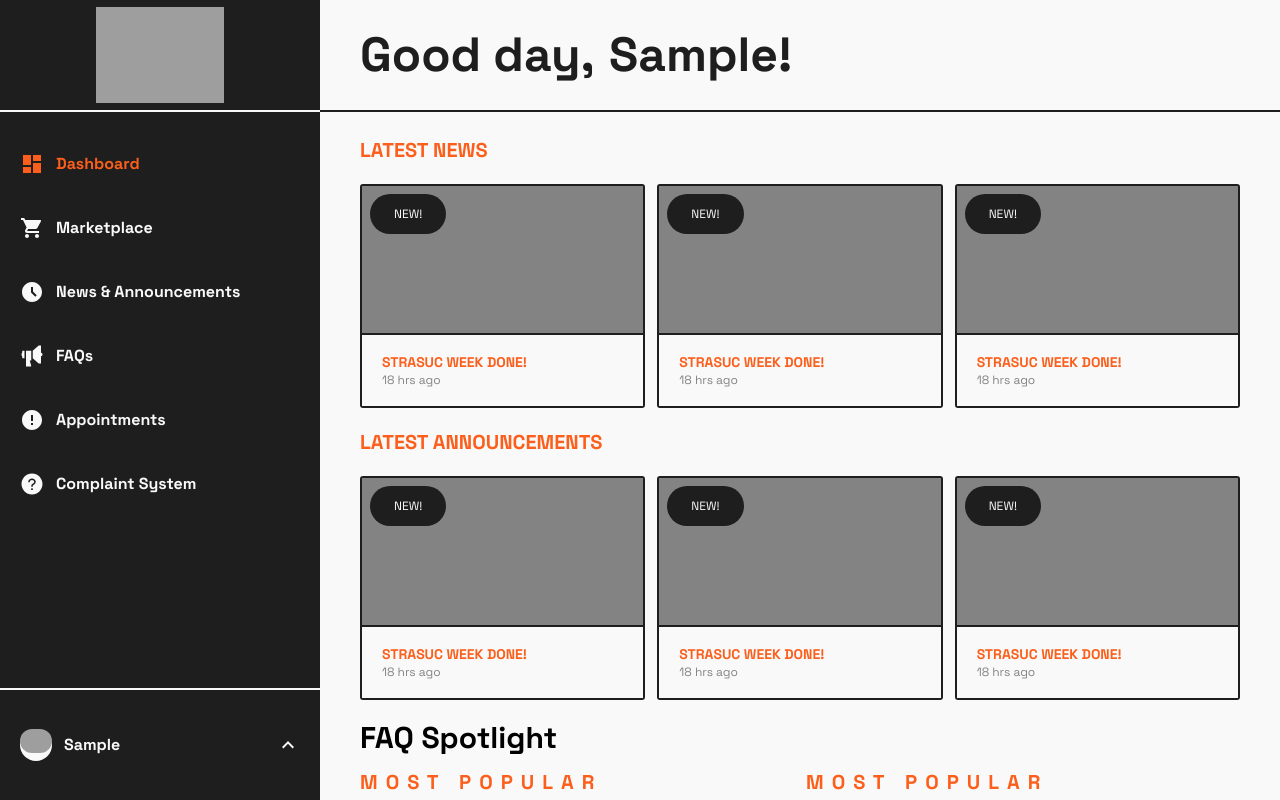
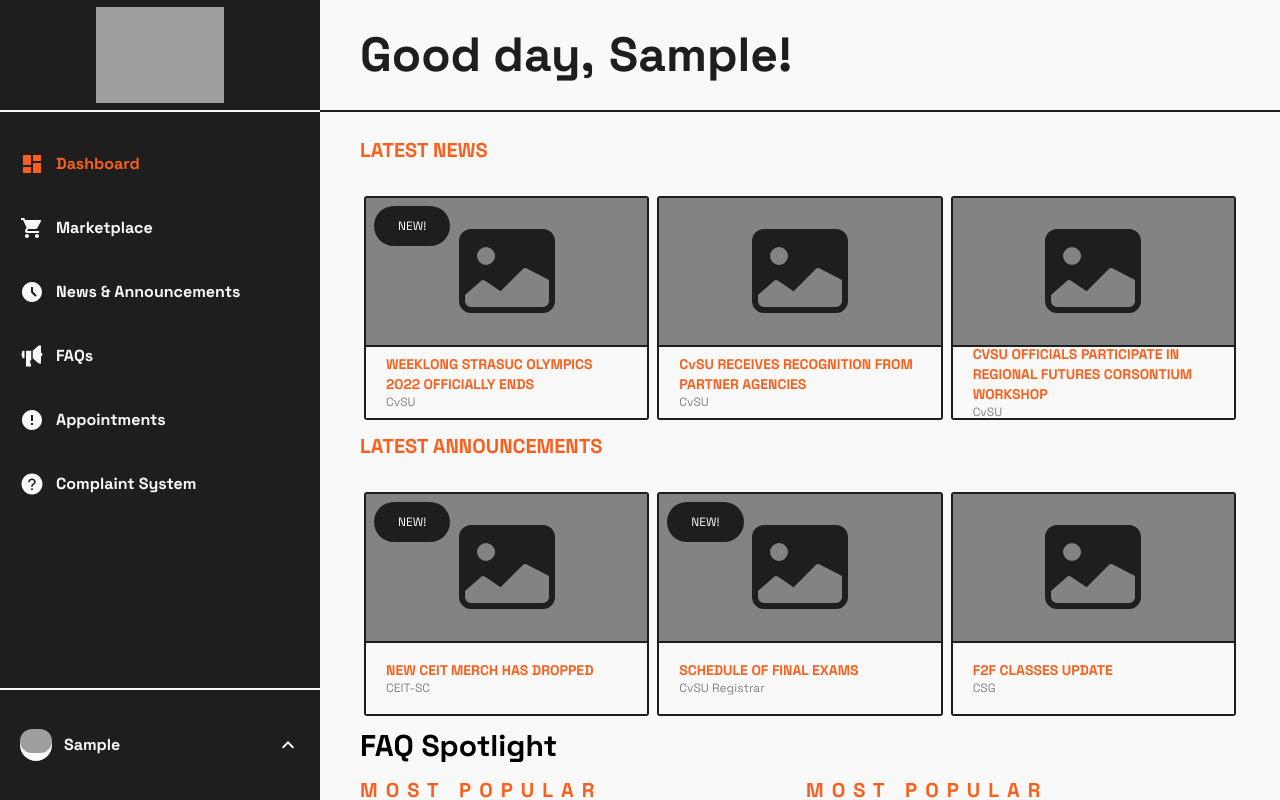
Before and after one commit to aaronjoshuaespinosa/WingMan-App, a React (Create React App) app in the folder frontend/: page /dashboard in a window 1280 px wide. Shown: the top 800 px of the page. Built offline with nearby package versions, Linux system fonts and the light colour scheme; sample sign-in values are in the browser's storage; grey boxes are pictures that could not be loaded.

Commit message:
News & Announcements update

```diff
--- a/frontend/src/components/FaqDetails.js
+++ b/frontend/src/components/FaqDetails.js
@@ -14,10 +14,10 @@ const FaqDetails = (props) => {
     const email = `${user.email}`
     const username = `${user.data.username}`
     const [description, setDescription] = useState('')
-    const comments = [{username, email, description}]
+    const comments = [{ username, email, description }]
     const [error, setError] = useState('')
 
-    const handleSubmit = async(e) => {
+    const handleSubmit = async (e) => {
         e.preventDefault()
         const faqs = { comments }
 
--- a/frontend/src/components/NACard.js
+++ b/frontend/src/components/NACard.js
@@ -1,19 +1,31 @@
 import React from 'react'
+import { BsFillImageFill } from "react-icons/bs";
 
-const NACard = () => {
+const NACard = (props) => {
+
+    const { name, author, bool, link } = props
+
     return (
         <>
-            <div className='w-full h-56 rounded-[3px] border-[2px] border-blk my-[12px] after: cursor-pointer transition-all ease-in-out duration-[0.1s] hover:drop-shadow-hoverShadow'>
-                <div className='absolute bg-blk mt-2 ml-2 rounded-full flex flex-col'>
-                    <p className='text-wht px-6 py-3 text-xs'>NEW!</p>
-                </div>
-                <div className='bg-light-gry h-2/3 w-full'></div>
-                <div className='bg-wht h-1/3 w-full border-t-[2px] border-blk'>
-                    <div className='w-full h-full flex flex-col justify-center px-5'>
-                        <p className='text-orng font-bold text-sm hover:underline'>STRASUC WEEK DONE!</p>
-                        <p className='text-light-gry text-xs'>18 hrs ago</p>
+            <div className='w-full h-56 rounded-[3px] border-[2px] border-blk after: cursor-pointer transition-all ease-in-out duration-[0.1s]'>
+                <a href={link} target="_blank">
+                    <div
+                        style={bool ? { display: "block" } : { display: "none" }}
+                        className='absolute bg-blk mt-2 ml-2 rounded-full flex flex-col'>
+                        <p className='text-wht px-6 py-3 text-xs'>NEW!</p>
                     </div>
-                </div>
+
+                    <div className='bg-light-gry text-blk h-2/3 w-full flex items-center justify-center transition-all ease-in-out duration-[0.2s] text-8xl hover:text-9xl'>
+                        <BsFillImageFill />
+                    </div>
+
+                    <div className='bg-wht h-1/3 w-full border-t-[2px] border-blk'>
+                        <div className='w-full h-full flex flex-col justify-center px-5'>
+                            <p className='text-orng font-bold text-sm hover:underline'>{name}</p>
+                            <p className='text-light-gry text-xs'>{author}</p>
+                        </div>
+                    </div>
+                </a>
             </div>
         </>
     )
--- a/frontend/src/constants/index.js
+++ b/frontend/src/constants/index.js
@@ -190,16 +190,16 @@ export const devs = [
         name: "AJ Espinosa",
         role1: "Frontend Developer",
         role2: "UX/UI Designer",
-        twtrIcon: <BsTwitter/>,
+        twtrIcon: <BsTwitter />,
         twtrLink: "https://twitter.com/_eyrooonnn",
         twtrState: true,
-        fbIcon: <BsFacebook/>,
+        fbIcon: <BsFacebook />,
         fbLink: "https://www.facebook.com/eyrooonnn",
         fbState: true,
-        igIcon: <BsInstagram/>,
+        igIcon: <BsInstagram />,
         igLink: "https://www.instagram.com/_eyrooonnn/",
         igState: true,
-        ghIcon: <BsGithub/>,
+        ghIcon: <BsGithub />,
         ghLink: "https://github.com/eyrooonnn",
         ghState: true,
     },
@@ -209,16 +209,16 @@ export const devs = [
         name: "Bernard Sarroca",
         role1: "Backend Developer",
         role2: "Database Admin",
-        twtrIcon: <BsTwitter/>,
+        twtrIcon: <BsTwitter />,
         twtrLink: "",
         twtrState: false,
-        fbIcon: <BsFacebook/>,
+        fbIcon: <BsFacebook />,
         fbLink: "https://www.facebook.com/bernarddddd",
         fbState: true,
-        igIcon: <BsInstagram/>,
+        igIcon: <BsInstagram />,
         igLink: "https://www.instagram.com/i.am.nards/",
         igState: true,
-        ghIcon: <BsGithub/>,
+        ghIcon: <BsGithub />,
         ghLink: "https://github.com/iamnards",
         ghState: true,
     },
@@ -228,16 +228,16 @@ export const devs = [
         name: "Charles Camantigue",
         role1: "Project Manager",
         role2: "QA Manager",
-        twtrIcon: <BsTwitter/>,
+        twtrIcon: <BsTwitter />,
         twtrLink: "",
         twtrState: false,
-        fbIcon: <BsFacebook/>,
+        fbIcon: <BsFacebook />,
         fbLink: "https://www.facebook.com/Charles.Hiei",
         fbState: true,
-        igIcon: <BsInstagram/>,
+        igIcon: <BsInstagram />,
         igLink: "https://www.instagram.com/chrls.hiei/",
         igState: true,
-        ghIcon: <BsGithub/>,
+        ghIcon: <BsGithub />,
         ghLink: "",
         ghState: false,
     },
@@ -283,3 +283,159 @@ export const adminNav = [
         link: "/admin/complaints",
     },
 ]
+
+export const news = [
+    {
+        id: 0,
+        name: "WEEKLONG STRASUC OLYMPICS 2022 OFFICIALLY ENDS",
+        author: "CvSU",
+        link: "https://cvsu.edu.ph/2022/12/29/weeklong-strasuc-olympics-2022-officially-ends/",
+        new: true,
+        img: "",
+    },
+    {
+        id: 1,
+        name: "CvSU RECEIVES RECOGNITION FROM PARTNER AGENCIES",
+        author: "CvSU",
+        link: "https://cvsu.edu.ph/2022/12/29/cvsu-receives-recognition-from-partner-agencies/",
+        new: false,
+        img: "",
+    },
+    {
+        id: 2,
+        name: "CVSU OFFICIALS PARTICIPATE IN REGIONAL FUTURES CORSONTIUM WORKSHOP",
+        author: "CvSU",
+        link: "https://cvsu.edu.ph/2022/12/29/cvsu-officials-participate-in-regional-futures-consortium-workshop/",
+        new: false,
+        img: "",
+    },
+    {
+        id: 3,
+        name: "CvSU HOSTS 2ND SEASEC",
+        author: "CvSU",
+        link: "https://cvsu.edu.ph/2022/12/29/cvsu-hosts-2nd-seacec/",
+        new: false,
+        img: "",
+    },
+    {
+        id: 4,
+        name: "CON STARTS LIMITED F2F CLASSES",
+        author: "CvSU",
+        link: "https://cvsu.edu.ph/2022/03/09/college-of-nursing-starts-limited-f2f-classes/",
+        new: false,
+        img: "",
+    },
+    {
+        id: 5,
+        name: "CvSU WINS 4 MEDALS IN NATIONAL KARATE TOURNAMENT",
+        author: "CvSU",
+        link: "https://cvsu.edu.ph/2021/10/29/cvsu-wins-4-medals-in-national-karate-tournament/",
+        new: false,
+        img: "",
+    },
+]
+
+export const firstNews = [
+    {
+        id: 0,
+        name: "WEEKLONG STRASUC OLYMPICS 2022 OFFICIALLY ENDS",
+        author: "CvSU",
+        link: "https://cvsu.edu.ph/2022/12/29/weeklong-strasuc-olympics-2022-officially-ends/",
+        new: true,
+        img: "",
+    },
+    {
+        id: 1,
+        name: "CvSU RECEIVES RECOGNITION FROM PARTNER AGENCIES",
+        author: "CvSU",
+        link: "https://cvsu.edu.ph/2022/12/29/cvsu-receives-recognition-from-partner-agencies/",
+        new: false,
+        img: "",
+    },
+    {
+        id: 2,
+        name: "CVSU OFFICIALS PARTICIPATE IN REGIONAL FUTURES CORSONTIUM WORKSHOP",
+        author: "CvSU",
+        link: "https://cvsu.edu.ph/2022/12/29/cvsu-officials-participate-in-regional-futures-consortium-workshop/",
+        new: false,
+        img: "",
+    },
+]
+
+export const announcements = [
+    {
+        id: 0,
+        name: "NEW CEIT MERCH HAS DROPPED",
+        author: "CEIT-SC",
+        link: "https://www.facebook.com/ceitsc.cvsumain/posts/pfbid02aRfqngEKG5Mx2i8WtmMtWzo4a8DrJPtrw7gZE5jJVKEvbqJEcvFfy4hFVQevRmxMl",
+        new: true,
+        img: ""
+    },
+    {
+        id: 1,
+        name: "SCHEDULE OF FINAL EXAMS",
+        author: "CvSU Registrar",
+        link: "https://www.facebook.com/photo/?fbid=643095704281568&set=a.565284382062701",
+        new: true,
+        img: ""
+    },
+    {
+        id: 2,
+        name: "F2F CLASSES UPDATE",
+        author: "CSG",
+        link: "https://www.facebook.com/cvsu.csgmain/photos/a.2088723401169486/8612303998811361/",
+        new: false,
+        img: ""
+    },
+    {
+        id: 3,
+        name: "APPLICATION FOR ISKO'T ISKA NI CSG 2023",
+        author: "CSG",
+        link: "https://www.facebook.com/cvsu.csgmain/posts/pfbid0bi9qmMVsgPTjBFYKsuXpnTPDy29NrMnDnprX535djGiEjSDK2U47Zc2wpxhTsRfAl",
+        new: false,
+        img: ""
+    },
+    {
+        id: 4,
+        name: "DONATION OF TALENTS",
+        author: "CSSO",
+        link: "https://www.facebook.com/CSSO2016/posts/pfbid0AiPX2wPhaKcgGoyXusHDjVWWdGTVBvo2SqP5pyVizp3TyAxmccW6hFsJK4bJDrBFl",
+        new: false,
+        img: ""
+    },
+    {
+        id: 5,
+        name: "EXTENDED ORG SHIRT PRE-ORDER",
+        author: "CSSO",
+        link: "https://www.facebook.com/CSSO2016/posts/pfbid02EqmzfxsX8SZTocgaXnzGfQ7AW2Z4gysSrQgxRFmfFPrqCNK2GKwgqQHBNx6Qwo8el",
+        new: false,
+        img: ""
+    },
+]
+
+export const firstAnnouncements = [
+    {
+        id: 0,
+        name: "NEW CEIT MERCH HAS DROPPED",
+        author: "CEIT-SC",
+        link: "https://www.facebook.com/ceitsc.cvsumain/posts/pfbid02aRfqngEKG5Mx2i8WtmMtWzo4a8DrJPtrw7gZE5jJVKEvbqJEcvFfy4hFVQevRmxMl",
+        new: true,
+        img: ""
+    },
+    {
+        id: 1,
+        name: "SCHEDULE OF FINAL EXAMS",
+        author: "CvSU Registrar",
+        link: "https://www.facebook.com/photo/?fbid=643095704281568&set=a.565284382062701",
+        new: true,
+        img: ""
+    },
+    {
+        id: 2,
+        name: "F2F CLASSES UPDATE",
+        author: "CSG",
+        link: "https://www.facebook.com/cvsu.csgmain/photos/a.2088723401169486/8612303998811361/",
+        new: false,
+        img: ""
+    },
+]
--- a/frontend/src/pages/Dashboard.js
+++ b/frontend/src/pages/Dashboard.js
@@ -3,6 +3,7 @@ import { setToggle } from '../features/navSlice'
 import { useDispatch, useSelector } from 'react-redux'
 import { NACard, FAQCard, Footer } from '../components'
 import { motion } from 'framer-motion'
+import { firstAnnouncements, firstNews } from '../constants'
 
 const Dashboard = () => {
 	const dispatch = useDispatch()
@@ -24,15 +25,19 @@ const Dashboard = () => {
 						{/* <p className='text-[0.65rem] font-bold lg:text-sm hover:underline cursor-pointer'>GO TO NEWS</p> */}
 					</motion.div>
 
+					<div className='flex w-full'>
 						<motion.div
 							initial={{ opacity: 0, y: 15 }}
 							animate={{ opacity: 100, y: 0 }}
 							transition={{ delay: 1 * 0.1 }}
-						className='flex flex-col lg:flex-row place-content-between w-full gap-x-3'>
-						<NACard />
-						<NACard />
-						<NACard />
+							className='lg:gap-x-0 pt-5 flex flex-col lg:flex-row lg:flex-wrap w-full'>
+							{firstNews.map((news) => (
+								<div className='basis-1/3 p-1'>
+									<NACard key={news.id} name={news.name} author={news.author} link={news.link} bool={news.new} />
+								</div>
+							))}
 						</motion.div>
+					</div>
 
 					<motion.div
 						initial={{ opacity: 0, y: 15 }}
@@ -43,15 +48,19 @@ const Dashboard = () => {
 						{/* <p className='text-[0.65rem] font-bold lg:text-sm hover:underline cursor-pointer'>GO TO ANNOUNCEMENTS</p> */}
 					</motion.div>
 
+					<div className='flex w-full'>
 						<motion.div
 							initial={{ opacity: 0, y: 15 }}
 							animate={{ opacity: 100, y: 0 }}
-						transition={{ delay: 3 * 0.1 }}
-						className='flex flex-col lg:flex-row place-content-between w-full gap-x-3'>
-						<NACard />
-						<NACard />
-						<NACard />
+							transition={{ delay: 1 * 0.1 }}
+							className='lg:gap-x-0 pt-5 flex flex-col lg:flex-row lg:flex-wrap w-full'>
+							{firstAnnouncements.map((announcements) => (
+								<div className='basis-1/3 p-1'>
+									<NACard key={announcements.id} name={announcements.name} author={announcements.author} link={announcements.link} bool={announcements.new} />
+								</div>
+							))}
 						</motion.div>
+					</div>
 
 					<motion.h1
 						initial={{ opacity: 0, y: 15 }}
```
Also changed, not shown: frontend/src/pages/FAQ.js (+14 -20 lines), frontend/src/pages/News.js (+18 -31 lines). Lines whose indentation alone changed are shown as unchanged.
